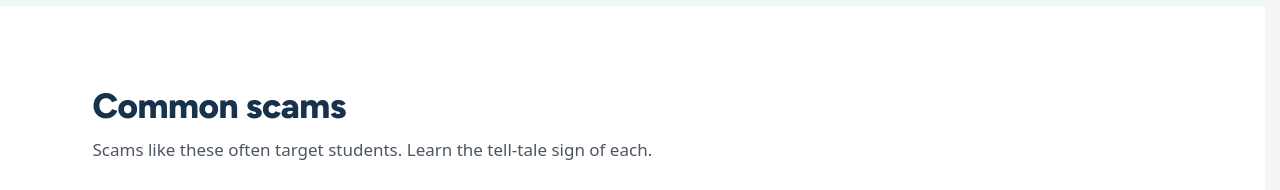
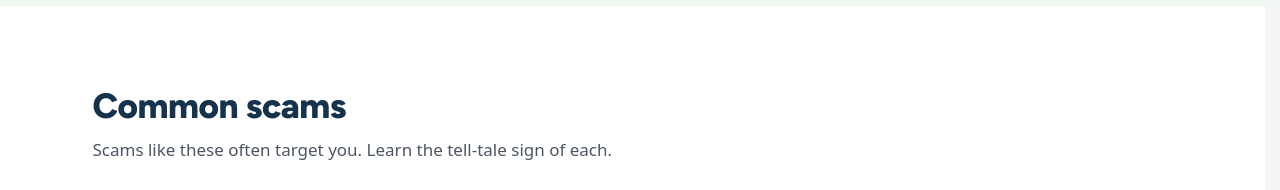
Before and after one commit to Deucexmachina/SafeText, a React (Vite) app in the folder web/: page / in a window 1280 px wide. Shown: the part 1680-1870 px from the top of the page. Built offline with nearby package versions, Linux system fonts and the light colour scheme; no server answers.

Commit message:
anotha small fix in landing page

```diff
--- a/web/src/pages/LandingPage.tsx
+++ b/web/src/pages/LandingPage.tsx
@@ -199,7 +199,7 @@ export function LandingPage({ onLogin, notices }: { onLogin: (user: User) => voi
         <section id="common-scams" className="lp-section" aria-labelledby="scams-title">
           <div className="lp-wrap">
             <h2 id="scams-title" className="lp-h2">Common scams</h2>
-            <p className="lp-sub">Scams like these often target students. Learn the tell-tale sign of each.</p>
+            <p className="lp-sub">Scams like these often target you. Learn the tell-tale sign of each.</p>
             <ul className="lp-grid4">
               {SCAMS.map(s => (
                 <li key={s.title} className="lp-card lp-scam">
```
